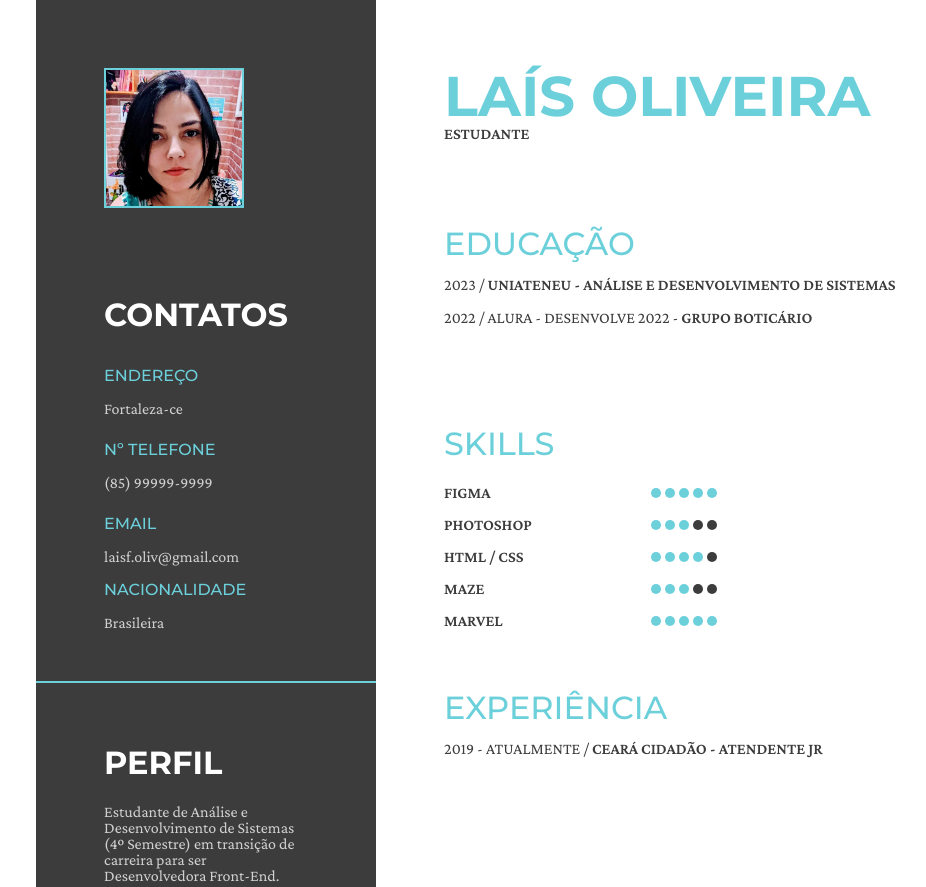
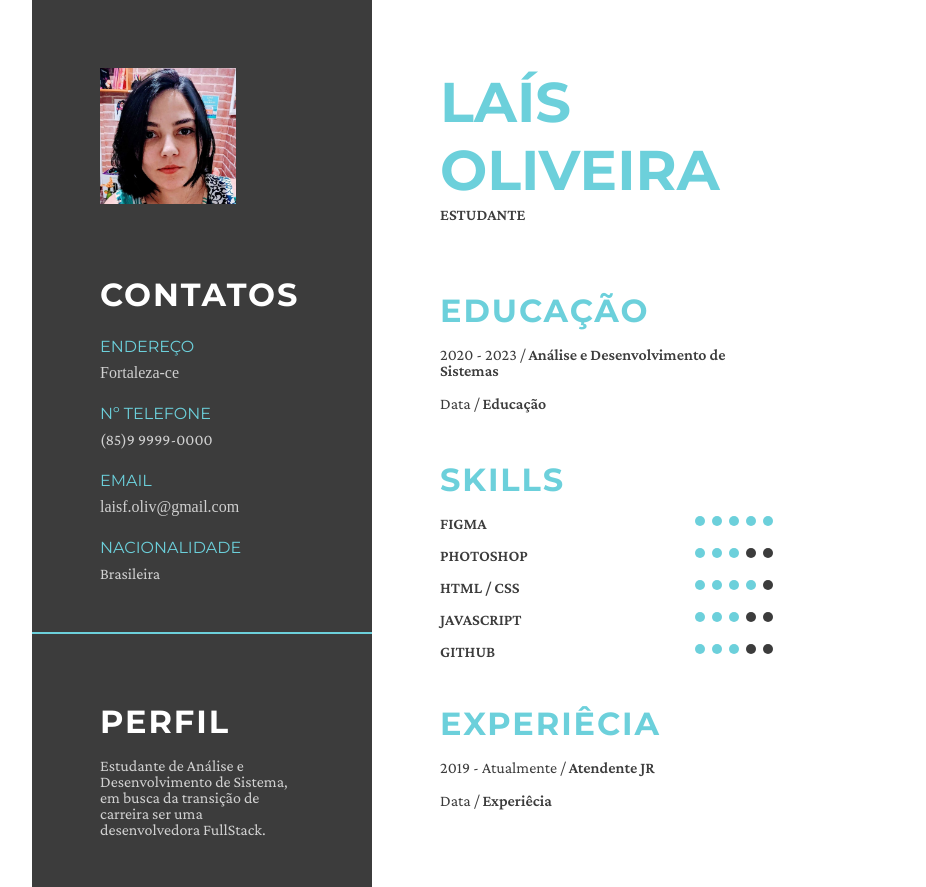
Before and after one commit to laisfrr/desafio_CurriculoDigital, a plain HTML site: page index.html in a window 1280 px wide. Shown: the top 887 px of the page, without its empty margins (200-1126 px from the left). Drawn offline with nearby package versions, Linux system fonts and the light colour scheme.

Commit message:
update-melhorias

```diff
--- a/index.html
+++ b/index.html
@@ -5,94 +5,110 @@
 	<meta charset="UTF-8">
 	<meta http-equiv="X-UA-Compatible" content="IE=edge">
 	<meta name="viewport" content="width=device-width, initial-scale=1.0">
-	<title>Currículo Digita</title>
+	<title>Currículo Digital</title>
 	<link rel="stylesheet" href="reset.css">
 	<link rel="stylesheet" href="style.css">
 </head>
 
 <body>
-	<main>
-		<div class="principal">
-			<aside class="container">
+	<main class="conteudo-principal">
+		<div class="container">
 			<img src="./img/lais_perfil.jpg" alt="">
-				<h2 class="titulo">contatos</h2>
-				<p class="subtitulo">endereço</p>
-				<p class="descricao">Fortaleza-ce</p>
-				<p class="subtitulo">nº telefone</p>
-				<p class="descricao">(85) 99999-9999</p>
-				<p class="subtitulo">email</p>
-				<a id="email" class="descricao" href="mailto:laisf.oliv@gmail.com">laisf.oliv@gmail.com</a>
-				<p class="subtitulo">nacionalidade</p>
+			<div class="lado-esquerdo">
+				<h2 class="titulo-container">contatos</h2>
+				<p class="subtitulo-contatos">endereço</p>
+				<a href="https://www.google.com.br/maps/place/Fortaleza+-+CE" target="_blank">Fortaleza-ce</a>
+				<!--<p class="descricao">Fortaleza-ce</p>/!-->
+				<p class="subtitulo-contatos">Nº Telefone</p>
+				<p class="descricao">(85)9 9999-0000</p>
+				<p class="subtitulo-contatos">Email</p>
+				<a href="mailto:laisf.oliv@gmail.com" target="_blank">laisf.oliv@gmail.com</a>
+				<p class="subtitulo-contatos">Nacionalidade</p>
 				<p class="descricao">Brasileira</p>
-				<!-- =====LINHA HORIZONTAL - SEPARADOR ==== -->
+			</div>
 			<hr>
-				<!-- ===========TAG HR========== -->
-				<h2 class="titulo">Perfil</h2>
-				<p class="descricao">Estudante de Análise e Desenvolvimento de Sistemas (4º Semestre) em transição de carreira para ser Desenvolvedora Front-End.</p>
-			</aside>
-
-			<section class="secoes">
-				<div class="itens1">
-					<h1 class="titulos2" id="nome">Laís Oliveira</h1>
-					<p class="detalhes2">Estudante</p>
+			<div class="lado-esquerdo">
+				<h2 class="titulo-container" id="perfil">Perfil</h2>
+				<p class="descricao" id="descricao-perfil">Estudante de Análise e Desenvolvimento de Sistema, em busca da transição de carreira ser uma desenvolvedora FullStack.</p>
+			</div>
+		</div>
+		</div>
+		<div class="conteiner-direito">
+			<div class="container2">
+				<section class="secao">
+					<div class="secao-sub">
+						<h1 id="nome">Laís Oliveira</h1>
+						<p id="profissao">Estudante</p>
 					</div>
 				</section>
-			<section class="secoes">
-				<div class="itens2">
-					<h2 class="subtitulos2">educação</h2>
-					<p>2023 / <strong>Uniateneu - Análise e Desenvolvimento de Sistemas</strong></p>
-					<p>2022 / Alura - Desenvolve 2022 - <strong> Grupo Boticário </strong> </p>
+				<section id="educacao">
+					<h2 class="subtitulo">Educação</h2>
+					<p class="detalhes">2020 - 2023 / <span class="detalhes-subtitulo">Análise e Desenvolvimento de Sistemas<span></p>
+					<p class="detalhes">Data / <span class="detalhes-subtitulo">Educação<span></p>
+				</section>
+				<section class="secao3">
+					<h2 class="subtitulo">Skills</h2>
+					<div class="skills-container">
+						<div class="skills">
+							<p>Figma</p>
+							<div class="dot">
+								<span class="dot-cheio"></span>
+								<span class="dot-cheio"></span>
+								<span class="dot-cheio"></span>
+								<span class="dot-cheio"></span>
+								<span class="dot-cheio"></span>
 							</div>
-			</section>
-			<section class="secoes">
-				<div class="itens3">
-					<h2 class="subtitulos2">skills</h2>
-					<p>Figma</p>
-					<div class="dot-container">
-						<span class="dot"></span>
-						<span class="dot"></span>
-						<span class="dot"></span>
-						<span class="dot"></span>
-						<span class="dot"></span>
 						</div>
+						<div class="skills">
 							<p>Photoshop</p>
-					<div class="dot-container">
-						<span class="dot"></span>
-						<span class="dot"></span>
-						<span class="dot"></span>
+							<div class="dot">
+								<span class="dot-cheio"></span>
+								<span class="dot-cheio"></span>
+								<span class="dot-cheio"></span>
 								<span class="dot-none"></span>
 								<span class="dot-none"></span>
 							</div>
-					<p>HTML / CSS</p>
-					<div class="dot-container">
-						<span class="dot"></span>
-						<span class="dot"></span>
-						<span class="dot"></span>
-						<span class="dot"></span>
+						</div>
+
+						<div class="skills">
+							<p>Html / css</p>
+							<div class="dot">
+								<span class="dot-cheio"></span>
+								<span class="dot-cheio"></span>
+								<span class="dot-cheio"></span>
+								<span class="dot-cheio"></span>
 								<span class="dot-none"></span>
 							</div>
-					<p>maze</p>
-					<div class="dot-container">
-						<span class="dot"></span>
-						<span class="dot"></span>
-						<span class="dot"></span>
+						</div>
+						<div class="skills">
+							<p>javascript</p>
+							<div class="dot">
+								<span class="dot-cheio"></span>
+								<span class="dot-cheio"></span>
+								<span class="dot-cheio"></span>
 								<span class="dot-none"></span>
 								<span class="dot-none"></span>
 							</div>
-					<p>marvel</p>
-					<div class="dot-container">
-						<span class="dot"></span>
-						<span class="dot"></span>
-						<span class="dot"></span>
-						<span class="dot"></span>
-						<span class="dot"></span>
+						</div>
+						<div class="skills">
+							<p>github</p>
+							<div class="dot">
+								<span class="dot-cheio"></span>
+								<span class="dot-cheio"></span>
+								<span class="dot-cheio"></span>
+								<span class="dot-none"></span>
+								<span class="dot-none"></span>
 							</div>
 						</div>
-				<div class="itens4">
-					<h2 class="subtitulos2">Experiência</h2>
-					<p>2019 - Atualmente / <strong>Ceará Cidadão - Atendente Jr</strong></p>
+
 					</div>
 				</section>
+				<section class="secao4">
+					<h2 class="subtitulo">Experiêcia</h2>
+					<p class="detalhes">2019 - Atualmente / <span class="detalhes-subtitulo"> Atendente JR</span></p>
+					<p class="detalhes">Data / <span class="detalhes-subtitulo"> Experiêcia</span></p>
+				</section>
+			</div>
 		</div>
 	</main>
 
--- a/style.css
+++ b/style.css
@@ -1,187 +1,222 @@
-@import url('https://fonts.googleapis.com/css2?family=Crimson+Pro:wght@400;600&family=Montserrat:wght@500;700&display=swap');
+@import url('https://fonts.googleapis.com/css2?family=Crimson+Pro:wght@400;600&family=Montserrat:wght@200;300;400;500;700&display=swap');
 
-.principal {
+body {
   display: flex;
-  vertical-align: top;
-  box-sizing: border-box;
-  max-width: 100%;
   justify-content: center;
+  flex-wrap: wrap;
 }
 
+/* LADO ESQUERDO*/
+
 .container {
-  background: #3c3c3c;
+  background-color: #3c3c3c;
   width: 340px;
   height: 1054px;
-  display: inline-block;
-  position: relative;
+}
+
+.conteudo-principal {
+  display: flex;
+  flex-wrap: wrap;
 }
 
 img {
-  margin: 68px;
   width: 136px;
   height: 136px;
+  margin: 68px 0px 0px 68px;
+}
+
+img:hover {
   border: 2px solid #6cd0db;
 }
 
-.titulo {
+.lado-esquerdo {
+  margin: 0px 136px 50px 68px;
+}
+
+.lado-esquerdo > a {
+  text-decoration: none;
+  color: #d0d0d0;
+}
+
+.lado-esquerdo > a:hover {
+  color: #6cd0db;
+}
+
+.titulo-container {
+  color: #ffffff;
   font-family: 'Montserrat', sans-serif;
+  font-weight: 700;
   font-size: 32px;
   text-transform: uppercase;
-  font-weight: 700;
-  color: #ffffff;
-  margin: 0px 48px 0px;
-  padding: 20px;
+  line-height: 39.1px;
+  margin-top: 68px;
+  letter-spacing: 0.06em;
 }
 
-.subtitulo {
-  font-family: 'Montserrat', sans-serifmon;
+.titulo-container:hover {
+  font-size: 35px;
+  text-decoration: underline;
+}
+
+#descricao-perfil {
+  width: 204px;
+  margin-top: 17px;
+}
+
+.subtitulo-contatos {
+  color: #6cd0db;
+  font-family: 'Montserrat', sans-serif;
+  font-size: 16px;
   text-transform: uppercase;
-  font-weight: 500;
-  color: #6cd0db;
-  margin: 17px 68px;
+  margin: 25px 0px 10px 0px;
+}
+
+.subtitulo-contatos:hover {
+  text-decoration: underline;
 }
 
 .descricao {
-  text-decoration: none;
   font-family: 'Crimson Pro', serif;
+  font-size: 16px;
   color: #d0d0d0;
-  margin: 5px 68px 25px 68px;
-}
-
-.container > a {
-  text-decoration: none;
-  font-family: 'Crimson Pro', serif;
-  color: #d0d0d0;
+  margin-bottom: 25px;
+  text-align: left;
 }
 
 hr {
   border: 1px solid #6cd0db;
-  margin-top: 50px;
-  margin-bottom: 44px;
-}
-/*===========NOME=============*/
-.secoes {
-  display: inline-flex;
-  align-items: flex-start;
-  vertical-align: top;
-  position: relative;
 }
 
-.itens1 {
-  position: absolute;
-  align-self: flex-start;
+/* LADO DIREITO */
 
-  margin: 68px;
+.conteiner-direito {
+  display: flex;
+  flex-wrap: wrap;
+  background-color: white;
+  width: 476px;
 }
 
-.titulos2 {
-  font-family: 'Montserrat', sans-serifmon;
-  font-size: 56px;
-  font-weight: 700;
-  color: #6cd0db;
-  width: 450px;
-  text-transform: uppercase;
+.container2 {
+  flex-wrap: wrap;
+  align-items: center;
+  margin: 68px 68px 178px 68px;
+  width: 348px;
 }
 
-.detalhes2 {
+.secao {
+  display: flex;
+  flex-wrap: wrap;
+}
+
+#nome {
+  font-family: 'Montserrat', sans-serif;
+  font-weight: 700;
+  font-size: 56px;
+  line-height: 68.26px;
+  color: #6cd0db;
+  text-transform: uppercase;
+  flex-wrap: wrap;
+}
+
+#nome:hover {
+  text-decoration: underline;
+  font-size: 60px;
+}
+
+#profissao {
+  font-family: 'Crimson Pro', serif;
+  color: #3c3c3c;
+  text-transform: uppercase;
+  margin-top: 2px;
+  font-weight: 600;
+}
+
+.subtitulo {
+  font-family: 'Montserrat', sans-serif;
+  font-weight: 700;
+  font-size: 32px;
+  color: #6cd0db;
+  line-height: 39px;
+  text-transform: uppercase;
+  letter-spacing: 0.06em;
+  flex-wrap: wrap;
+}
+
+.subtitulo:hover {
+  text-decoration: underline;
+  font-size: 35px;
+}
+
+#educacao {
+  margin-top: 68px;
+}
+
+.secao3 {
+  margin-top: 48px;
+}
+
+.secao4 {
+  margin-top: 28px;
+}
+.detalhes {
+  font-family: 'Crimson Pro', serif;
+  color: #3c3c3c;
+  font-weight: 400;
+  margin-top: 17px;
+}
+
+.detalhes-subtitulo {
   font-family: 'Crimson Pro', serif;
   color: #3c3c3c;
   font-weight: 600;
-  text-transform: uppercase;
-  margin-top: 2px;
 }
 
-.itens2 {
-  position: absolute;
-  align-self: flex-start;
-  margin: 228px 0px 0px 68px;
-  width: 480px;
-}
-
-strong {
-  font-family: 'Crimson Pro', serif;
-  color: #3c3c3c;
-  font-weight: 600;
-  text-transform: uppercase;
-}
-
-.subtitulos2 {
-  font-family: 'Montserrat', sans-serifmon;
-  font-weight: 700px;
-  font-size: 32px;
-  text-transform: uppercase;
-  color: #6cd0db;
-  margin-bottom: 17px;
-}
-
-.itens2 > p,
-.itens4 > p {
-  font-family: 'Crimson Pro', serif;
-  color: #3c3c3c;
-  font-weight: 400;
-  text-transform: uppercase;
-}
-
-.itens2 > p {
-  margin-bottom: 17px;
-}
-
-.itens3 {
-  display: grid;
-  grid-template-columns: 1fr 1fr;
-  margin: 428px 0px 0px 68px;
-  width: 400px;
-}
-
-.itens3 > p {
-  grid-column: 1;
-  font-family: 'Crimson Pro', serif;
-  font-weight: 600;
-  color: #3c3c3c;
-  line-height: 32px;
-  text-transform: uppercase;
-}
-.dot-container {
-  display: inline-block;
-  text-align: center;
-  align-self: center;
-  width: 80px;
+.skills-container {
+  margin-top: 17px;
 }
 
 .dot {
-  grid-column: 2;
+  display: flex;
+  align-items: center;
+  margin-bottom: 22px;
+}
+
+.dot-cheio {
   height: 10px;
   width: 10px;
   background-color: #6cd0db;
   border-radius: 50%;
-  display: inline-flex;
-  align-content: space-between;
+  margin-right: 7px;
 }
 
 .dot-none {
-  grid-column: 2;
   height: 10px;
   width: 10px;
   background-color: #3c3c3c;
   border-radius: 50%;
-  display: inline-flex;
-  align-content: space-between;
+  margin-right: 7px;
 }
 
-.itens4 {
-  position: absolute;
-  align-self: flex-start;
-  margin: 692px 0px 0px 68px;
-  width: 400px;
+.skills {
+  display: flex;
+  flex-wrap: wrap;
+  justify-content: space-between;
 }
 
-/* === HOVER === */
-#email:hover {
-  color: #6cd0db;
+.skills > p {
+  font-family: 'Crimson Pro', serif;
+  text-transform: uppercase;
+  font-weight: 600;
+  color: #3c3c3c;
 }
 
-.titulo:hover {
-  color: #6cd0db;
+.skills > p:hover {
+  text-decoration: underline overline dotted orange;
+}
+
+.conhecimento {
+  display: flex;
+  border: 1px solid black;
 }
 
 /*==== BARRA DE ROLAGEM ====*/
```
Lines whose indentation alone changed are shown as unchanged.
